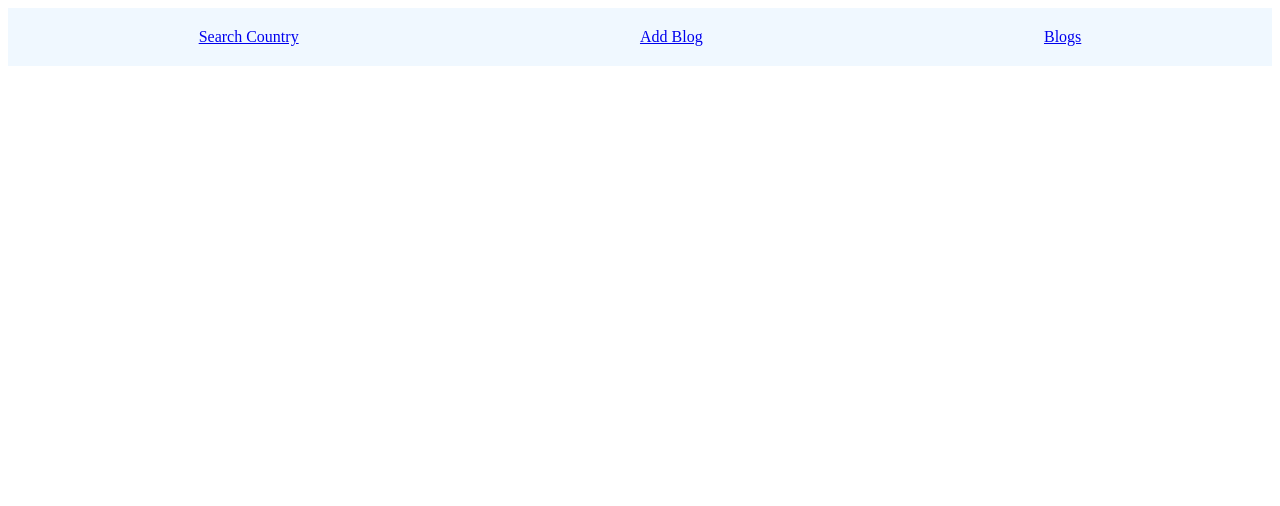
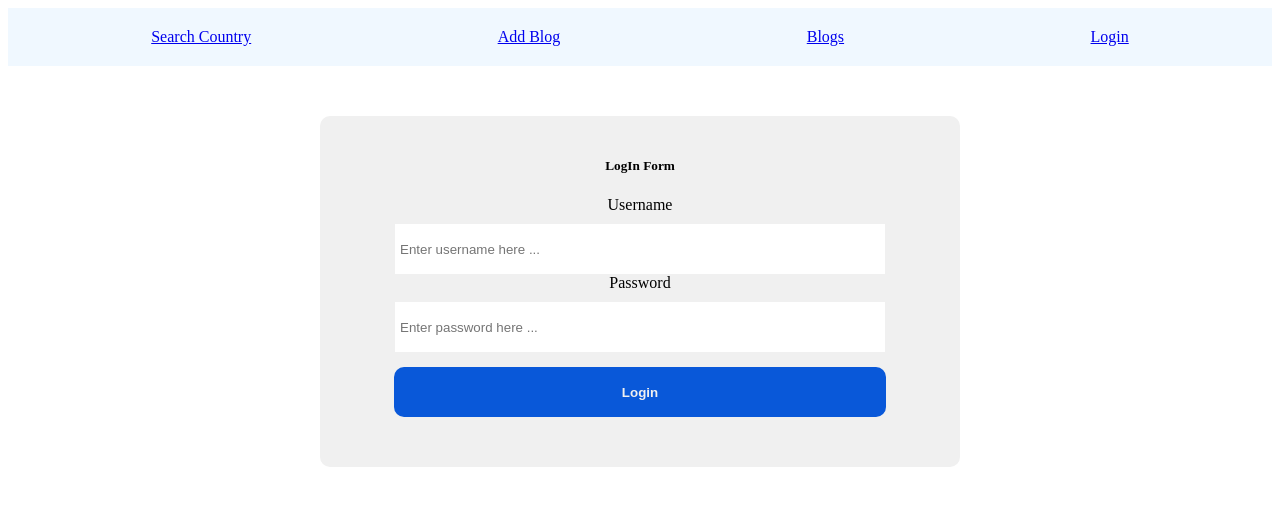
Before and after one commit to Peterzolo/part7-country-hook, a React (Create React App) app: page /login in a window 1280 px wide. Shown: the top 506 px of the page. Built offline with nearby package versions, Linux system fonts and the light colour scheme; the HTML template or start-up script is replaced by a standard one.

Commit message:
blog
Modified code

```diff
--- a/src/App.js
+++ b/src/App.js
@@ -3,6 +3,7 @@ import SearchCountry from "./components/SearchCountry";
 import Menu from "./components/Menu";
 import AddBlog from "./components/BlogPost/AddBlog";
 import BlogList from "./components/BlogPost/BlogList";
+import LoginForm from "./components/user/LoginForm";
 
 const App = () => {
   return (
@@ -13,6 +14,7 @@ const App = () => {
           <Route path="/search" element={<SearchCountry />} />
           <Route path="/blogs" element={<BlogList />} />
           <Route path="/blogs/create" element={<AddBlog />} />
+          <Route path="/login" element={<LoginForm />} />
         </Routes>
       </Router>
     </div>
--- a/src/components/Menu.jsx
+++ b/src/components/Menu.jsx
@@ -1,6 +1,7 @@
 import React from "react";
 import { Link } from "react-router-dom";
 import "../components/style/Styles.css";
+const user = JSON.parse(localStorage.getItem("user"));
 
 const Menu = () => {
   return (
@@ -9,10 +10,17 @@ const Menu = () => {
         <Link to={"/search"}>Search Country</Link>
       </div>
       <div className="menu-item">
-        <Link to={"/blogs/create"}>Add Blog</Link>
+        {user ? (
+          <Link to={"/blogs/create"}>Add Blog</Link>
+        ) : (
+          <Link to={"/login"}>Add Blog</Link>
+        )}
       </div>
       <div className="menu-item">
         <Link to={"/blogs"}>Blogs</Link>
+      </div>
+      <div className="menu-item">
+        <Link to={"/login"}>Login</Link>
       </div>
     </div>
   );
--- /dev/null
+++ b/src/components/user/LoginForm.css
@@ -0,0 +1,42 @@
+.container {
+  width: 600px;
+  background-color: #f0f0f0;
+  margin: 0 auto;
+  margin-top: 50px;
+  padding: 20px;
+  border-radius: 10px;
+}
+
+.form-wrap {
+  display: flex;
+  flex-direction: column;
+  justify-content: center;
+  align-items: center;
+  margin-bottom: 30px;
+}
+
+.login-title {
+  text-align: center;
+  padding: 5px;
+}
+
+.form-input {
+  width: 80%;
+  height: 40px;
+  padding: 5px;
+  margin-top: 10px;
+  border: transparent;
+  border-color: #0958d9;
+}
+
+.btn {
+  width: 82%;
+  height: 50px;
+  color: #f0f0f0;
+  font-weight: 700;
+  padding: 5px;
+  margin-top: 15px;
+  border: transparent;
+  background-color: #0958d9;
+  border-radius: 10px;
+}
--- /dev/null
+++ b/src/components/user/LoginForm.jsx
@@ -0,0 +1,87 @@
+import React, { useState } from "react";
+import Notification from "../notification/Notification";
+import ErrorNotification from "../notification/ErrorNotification";
+
+import "../../components/user/LoginForm.css";
+import { userLogIn } from "../../services/user.service";
+import { setToken } from "../../services/blog.service";
+import { useNavigate } from "react-router-dom";
+
+const LoginForm = () => {
+  const [successMessage, setSuccessMessage] = useState(null);
+  const [errorMessage, setErrorMessage] = useState(null);
+  const [username, setUsername] = useState("");
+  const [password, setPassword] = useState("");
+  // eslint-disable-next-line no-unused-vars
+  const [user, setUser] = useState(null);
+  const navigate = useNavigate();
+  const handleSubmit = async (event) => {
+    event.preventDefault();
+
+    try {
+      const userObject = {
+        username: username,
+        password: password,
+      };
+
+      const user = await userLogIn(userObject);
+
+      if (user) {
+        window.localStorage.setItem("user", JSON.stringify(user));
+        window.localStorage.setItem("token", JSON.stringify(user.token));
+        const token = JSON.parse(localStorage.getItem("user")).token;
+        setToken(token);
+        setUser(user);
+
+        setSuccessMessage("User Logged in successfully");
+        setTimeout(() => {
+          setSuccessMessage("");
+        }, 1000);
+        setUsername("");
+        setPassword("");
+        navigate("/blogs/create");
+      }
+    } catch (exception) {
+      setErrorMessage("Invalid credential");
+      setTimeout(() => {
+        setErrorMessage(null);
+      }, 10000);
+    }
+  };
+
+  return (
+    <div className="container">
+      <form onSubmit={handleSubmit} className="form-wrap">
+        <h5>LogIn Form</h5>
+        {successMessage ? (
+          <Notification message={successMessage} />
+        ) : (
+          <ErrorNotification message={errorMessage} />
+        )}
+        <label>Username</label>
+        <input
+          className="form-input"
+          type="text"
+          value={username}
+          placeholder="Enter username here ..."
+          onChange={(event) => setUsername(event.target.value)}
+        />
+
+        <label>Password</label>
+        <input
+          className="form-input"
+          type="password"
+          value={password}
+          placeholder="Enter password here ..."
+          onChange={(event) => setPassword(event.target.value)}
+        />
+
+        <button type="submit" className="btn">
+          Login
+        </button>
+      </form>
+    </div>
+  );
+};
+
+export default LoginForm;
--- a/src/services.js
+++ b/src/services.js
@@ -18,19 +18,19 @@ export const setToken = (newToken) => {
   token = `Bearer ${newToken}`;
 };
 
-export const addBlog = async (blogObject) => {
-  try {
-    const config = {
-      headers: { Authorization: token },
-    };
+// export const addBlog = async (blogObject) => {
+//   try {
+//     const config = {
+//       headers: { Authorization: token },
+//     };
 
-    const response = await axios.post(blogUrl, blogObject, config);
+//     const response = await axios.post(blogUrl, blogObject, config);
 
-    return response.data.result;
-  } catch (error) {
-    console.log(error);
-  }
-};
+//     return response.data.result;
+//   } catch (error) {
+//     console.log(error);
+//   }
+// };
 
 export const createBlog = async (blogPostData) => {
   const user = JSON.parse(localStorage.getItem("user"));
--- /dev/null
+++ b/src/services/blog.service.js
@@ -0,0 +1,94 @@
+import axios from "axios";
+
+const baseUrl = "http://localhost:5000/api/blogs";
+
+let token = null;
+
+export const setToken = (newToken) => {
+  token = `Bearer ${newToken}`;
+};
+
+export const addBlog = async (blogObject) => {
+  try {
+    const config = {
+      headers: { Authorization: token },
+    };
+
+    const response = await axios.post(baseUrl, blogObject, config);
+
+    return response.data.result;
+  } catch (error) {
+    console.log(error);
+  }
+};
+
+export const createBlog = async (blogPostData) => {
+  const user = JSON.parse(localStorage.getItem("user"));
+  const bearerToken = `Bearer ${user.token}`;
+
+  try {
+    const response = await axios.post(baseUrl, blogPostData, {
+      headers: {
+        Authorization: bearerToken,
+      },
+    });
+    return response;
+  } catch (error) {
+    console.error(error);
+  }
+};
+
+export const getAllBlogs = async () => {
+  const response = await axios.get(baseUrl);
+  return response.data.result;
+};
+
+export const likePost2 = async (blogId) => {
+  try {
+    const token = JSON.parse(localStorage.getItem("token"));
+    const bearerToken = `Bearer ${token}`;
+    const response = await axios.put(`${baseUrl}/${blogId}/like`, {
+      headers: {
+        Authorization: bearerToken,
+      },
+    });
+
+    return response.data;
+  } catch (error) {
+    console.log(error?.response?.data);
+  }
+};
+
+export const likePost = async (blogId) => {
+  const user = JSON.parse(localStorage.getItem("user"));
+  const bearerToken = `Bearer ${user.token}`;
+
+  try {
+    const response = await axios.put(
+      `${baseUrl}/${blogId}/like`,
+      {},
+      {
+        headers: {
+          Authorization: bearerToken,
+        },
+      }
+    );
+
+    return response;
+  } catch (error) {
+    console.log(error?.response?.data);
+  }
+};
+
+export const deleteBlog = async (blogId) => {
+  const user = JSON.parse(localStorage.getItem("user"));
+  const bearerToken = `Bearer ${user.token}`;
+
+  const response = await axios.delete(`${baseUrl}/delete/${blogId}`, {
+    headers: {
+      Authorization: bearerToken,
+    },
+  });
+
+  return response;
+};
--- /dev/null
+++ b/src/services/user.service.js
@@ -0,0 +1,8 @@
+import axios from "axios";
+
+const baseUrl = "http://localhost:5000/api/login";
+
+export const userLogIn = async (userObject) => {
+  const response = await axios.post(baseUrl, userObject);
+  return response.data;
+};
```
Also changed, not shown: src/components/user/service.js (added, +40 -0 lines), src/components/user/types/LoginTypes.js (added).
